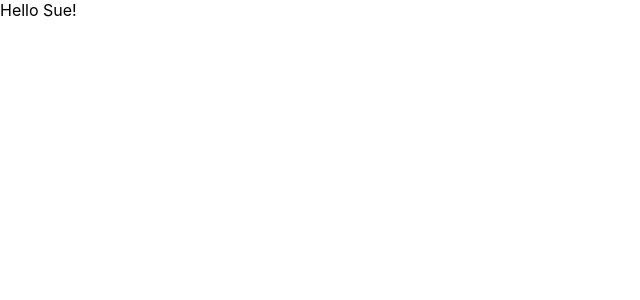
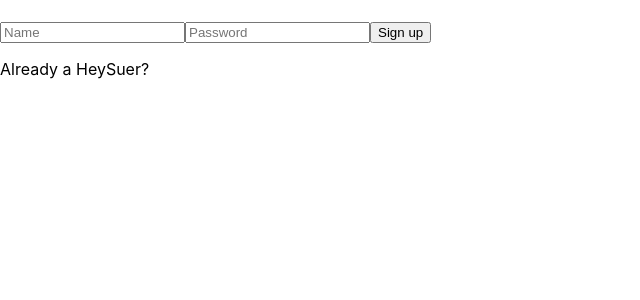
Before and after one commit to Voskii/Sue, a React (Create React App) app in the folder client/: page / in a window 1280 px wide. Shown: the top 300 px of the page, without its empty margins (0-640 px from the left). Built offline with nearby package versions, Linux system fonts and the light colour scheme.

Commit message:
login auth

```diff
--- a/client/package.json
+++ b/client/package.json
@@ -6,6 +6,7 @@
     "@testing-library/jest-dom": "^5.16.5",
     "@testing-library/react": "^13.4.0",
     "@testing-library/user-event": "^13.5.0",
+    "axios": "^1.4.0",
     "react": "^18.2.0",
     "react-dom": "^18.2.0",
     "react-router-dom": "^6.14.1",
--- a/client/src/App.js
+++ b/client/src/App.js
@@ -1,13 +1,33 @@
 import React, {useContext} from 'react'
 import { Routes, Route, Navigate } from 'react-router-dom'
 import ProtectedRoute from './components/ProtectedRoute.jsx'
+import { UserContext } from './context/UserProvider.jsx'
+import Auth from './components/Auth.jsx'
+import Hey from './components/Hey.jsx'
+import Header from './components/Header.jsx';
 import './style.css';
 
 function App() {
-  // const { token, logout } = useContext(UserContext)
+  const { token, logout } = useContext(UserContext)
+  // const isTabletOrMobile = useMediaQuery({ query: '(max-width: 550px)' })
   return (
     <div className="App">
-      Hello Sue!
+      { token &&
+        <div className='sticky-box shrink fish'>
+          <Header logout={logout}/>
+          {/* <Navbar /> */}
+        </div>
+      }
+      <Routes>
+        <Route
+          path='/' element = { token ? <Navigate to="/hey"/> : <Auth /> }
+        />
+        <Route
+          path='/hey' element = {<ProtectedRoute token={token} redirectTo='/'>
+            <Hey />
+          </ProtectedRoute>}
+        />
+      </Routes>
     </div>
   );
 }
--- /dev/null
+++ b/client/src/components/Auth.jsx
@@ -0,0 +1,64 @@
+import React, { useState, useContext } from 'react'
+import AuthForm from './AuthForm.jsx'
+import { UserContext } from '../context/UserProvider.jsx'
+
+const initInputs = { username: "", password: "" }
+
+export default function Auth(){
+const [inputs, setInputs] = useState(initInputs)
+const [toggle, setToggle] = useState(false)
+
+const { signUp, login, errMsg, resetAuthErr } = useContext(UserContext)
+
+function handleChange(e){
+const {name, value} = e.target
+setInputs(prevInputs => ({
+    ...prevInputs,
+    [name]: value
+}))
+}
+
+function handleSignup(e){
+e.preventDefault()
+signUp(inputs)
+}
+
+function handleLogin(e){
+e.preventDefault()
+login(inputs)
+}
+
+function toggleForm(){
+setToggle(!toggle)
+resetAuthErr()
+}
+
+return (
+<div className="cred-container wrap">
+    <h1 className='game-name'></h1>
+    { !toggle ?
+    <>
+        <AuthForm
+        handleChange={handleChange}
+        handleSubmit={handleSignup}
+        inputs={inputs}
+        btnText="Sign up"
+        errMsg={errMsg}
+        />
+        <p onClick={toggleForm}>Already a HeySuer?</p>
+    </>
+    :
+    <>
+        <AuthForm
+        handleChange={handleChange}
+        handleSubmit={handleLogin}
+        inputs={inputs}
+        btnText="Login"
+        errMsg={errMsg}
+        />
+        <p onClick={toggleForm}>Not a member?</p>
+    </>
+    }
+</div>
+)
+}
--- /dev/null
+++ b/client/src/components/AuthForm.jsx
@@ -0,0 +1,34 @@
+import React from 'react'
+
+export default function AuthForm(props){
+console.log(props)
+const {
+    handleChange,
+    handleSubmit,
+    btnText,
+    errMsg,
+    inputs: {
+        username,
+        password
+    }
+} = props
+
+return (
+<form onSubmit={handleSubmit} className=''>
+    <input
+        type="text"
+        value={username}
+        name="username"
+        onChange={handleChange}
+        placeholder="Name"/>
+    <input
+        type="text"
+        value={password}
+        name="password"
+        onChange={handleChange}
+        placeholder="Password"/>
+    <button>{ btnText }</button>
+    <p style={{color: "red"}}>{ errMsg }</p>
+</form>
+)
+}
--- /dev/null
+++ b/client/src/components/Header.jsx
@@ -0,0 +1,11 @@
+import React from 'react'
+
+export default function Header(props){
+    const {logout} = props
+    return(
+        <header>
+            <div style={{fontSize: '6em'}}>Hello Sue!</div>
+            <button onClick={logout} className='game logButt'>Logout</button>
+        </header>
+    )
+}
--- /dev/null
+++ b/client/src/components/Hey.jsx
@@ -0,0 +1,9 @@
+import React from 'react'
+
+export default function Hey(){
+    return (
+        <div>
+            :)
+        </div>
+    )
+}
--- /dev/null
+++ b/client/src/context/UserProvider.jsx
@@ -0,0 +1,116 @@
+import React, { useState } from "react";
+import axios from 'axios'
+const UserContext = React.createContext()
+
+const userAxios = axios.create()
+
+userAxios.interceptors.request.use(config => {
+    const token = localStorage.getItem('token')
+    config.headers.Authorization = `Bearer ${token}`
+    return config
+})
+
+export default function UserProvider(props){
+    const initState = {
+        user: JSON.parse(localStorage.getItem('user')) || {},
+        token: localStorage.getItem('token') || "",
+        todos: [],
+        errMsg: ""
+    }
+
+    const [userState, setUserState] = useState(initState)
+
+    function signUp(credentials){
+        axios.post("/auth/signup", credentials)
+            .then(res => {
+                const { user, token } = res.data
+                localStorage.setItem('token', token)
+                localStorage.setItem('user', JSON.stringify(user))
+                setUserState(prev => ({
+                    ...prev,
+                    user,
+                    token
+                }))
+            })
+            .catch(err => handleAuthErr(err.response.data.errMsg))
+    }
+
+    function login(credentials){
+        axios.post("/auth/login", credentials)
+            .then(res => {
+                const { user, token } = res.data
+                localStorage.setItem('token', token)
+                localStorage.setItem('user', JSON.stringify(user))
+                getUserTodos()
+                setUserState(prev => ({
+                    ...prev,
+                    user,
+                    token
+                }))})
+            .catch(err => handleAuthErr(err.response.data.errMsg))
+    }
+
+    function logout(){
+        localStorage.removeItem('token')
+        localStorage.removeItem('user')
+        setUserState({
+            user: {},
+            token: "",
+            todos: []
+        })
+    }
+
+    function handleAuthErr(errMsg){
+        setUserState(prev => ({
+            ...prev,
+            errMsg
+        }))
+    }
+
+    function resetAuthErr(){
+        setUserState(prev => ({
+            ...prev,
+            errMsg: ""
+        }))
+    }
+
+    function getUserTodos(){
+        userAxios.get("/api/todo/user")
+            .then(res => {
+                setUserState(prev => ({
+                    ...prev,
+                    todos: res.data
+                }))
+            })
+            .catch(err => console.log(err))
+    }
+
+    function addTodo(newTodo){
+        userAxios.post('/api/todo', newTodo)
+            .then(res => {
+                setUserState(prev => ({
+                    ...prev,
+                    todos: [...prev.todos, res.data]
+                }))
+            })
+            .catch(err => console.log(err.response.data.errMsg))
+    }
+
+    return (
+
+        <UserContext.Provider
+            value={{
+                ...userState,
+                signUp,
+                login,
+                logout,
+                addTodo,
+                resetAuthErr
+            }}>
+            { props.children }
+        </UserContext.Provider>
+
+    )
+}
+
+export { UserProvider, UserContext }
--- a/client/src/index.js
+++ b/client/src/index.js
@@ -1,5 +1,7 @@
 import React from 'react';
 import ReactDOM from 'react-dom/client';
+import { BrowserRouter as Router} from 'react-router-dom'
+import { UserProvider } from './context/UserProvider.jsx'
 import './style.css';
 import App from './App';
 
@@ -7,8 +9,10 @@
 const root = ReactDOM.createRoot(document.getElementById('root'));
 root.render(
   <React.StrictMode>
-
-    <App />
-
+    <Router>
+      <UserProvider>
+        <App />
+      </UserProvider>
+    </Router>
   </React.StrictMode>
 );
--- a/package.json
+++ b/package.json
@@ -18,12 +18,13 @@
   },
   "homepage": "https://github.com/Voskii/Sue#readme",
   "dependencies": {
+    "6": "^0.0.1",
     "bcrypt": "^5.1.0",
     "dotenv": "^16.3.1",
     "express": "^4.18.2",
     "express-jwt": "^8.4.1",
     "jsonwebtoken": "^9.0.0",
-    "mongoose": "^6.10.4",
+    "mongoose": "^6.11.2",
     "morgan": "^1.10.0"
   }
 }
```
Also changed, not shown: 2 other files (tests, documents, lock files or other folders).
